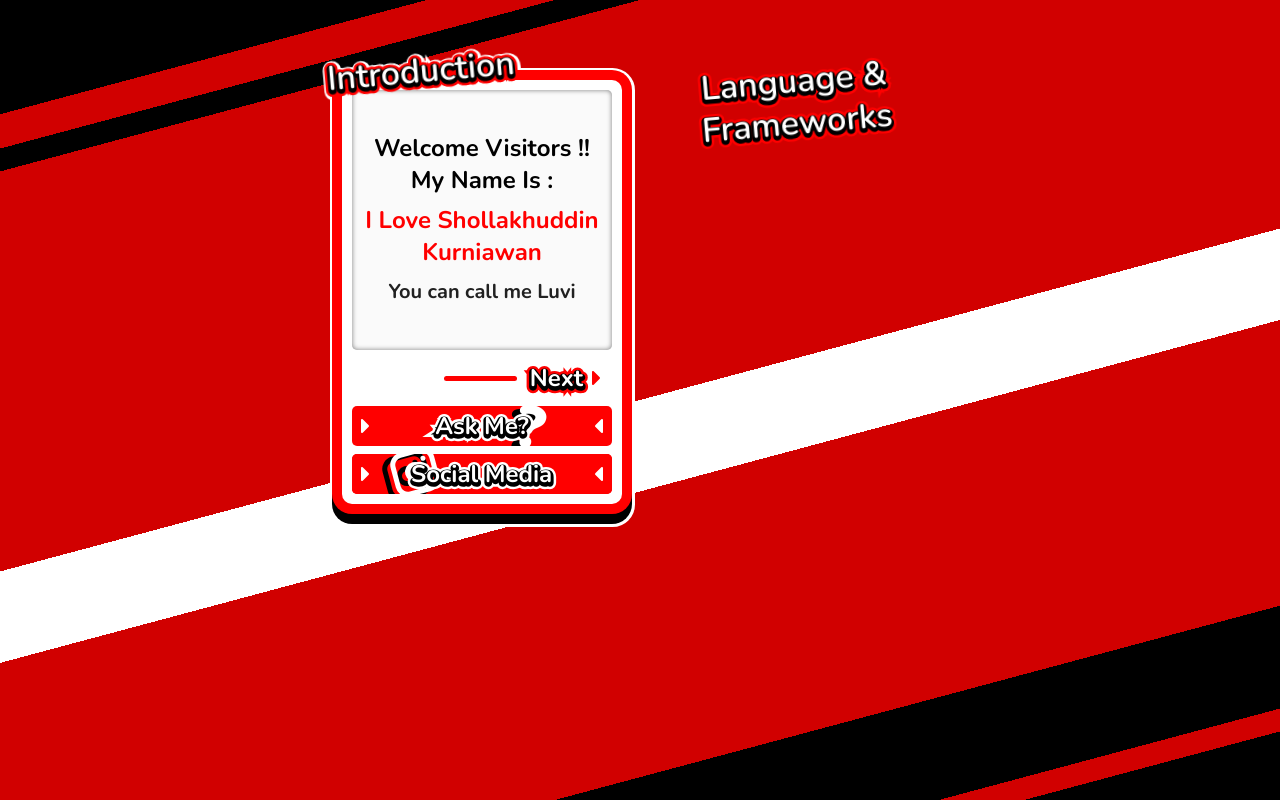
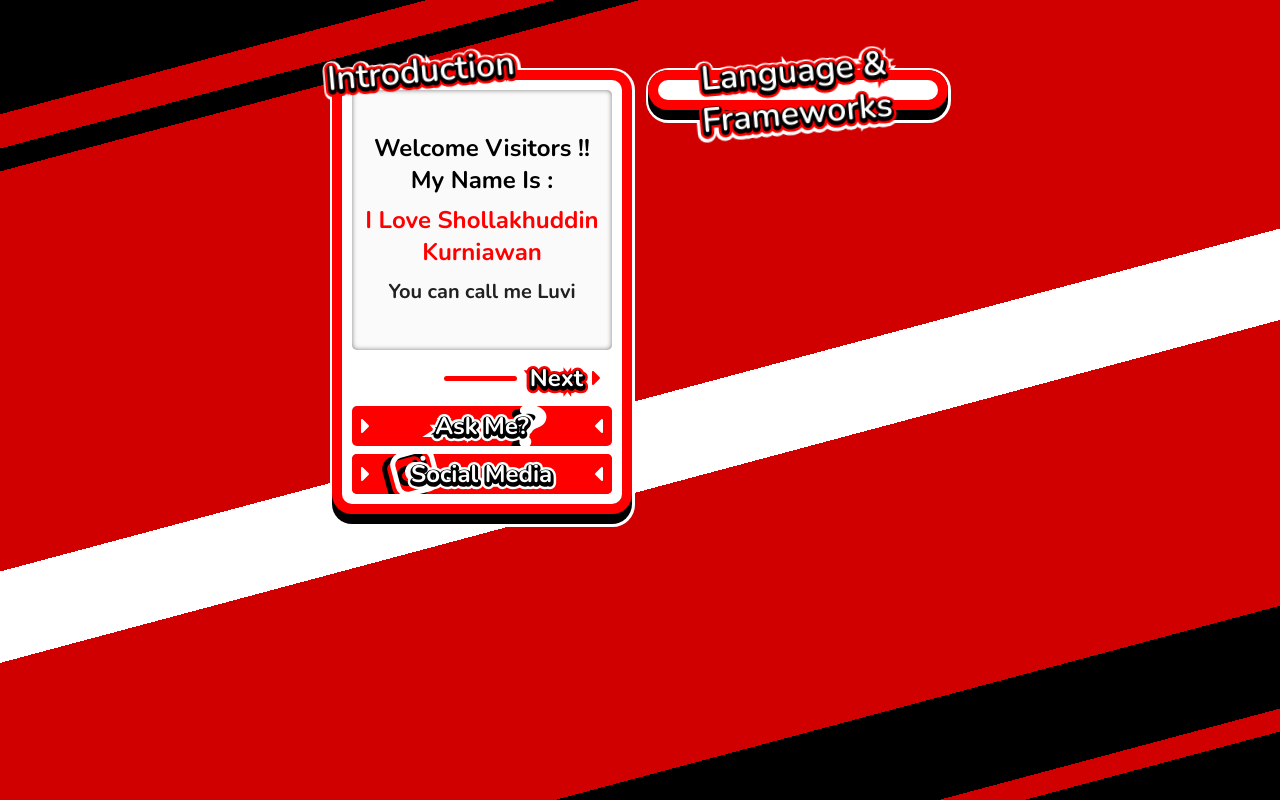
Before and after one commit to lluuvvii/my-personal-web-nextjs, a Next.js app: page / in a window 1280 px wide. Built offline with nearby package versions, Linux system fonts and the light colour scheme.

Commit message:
update card lang and framework

```diff
--- a/src/app/(Home)/page.tsx
+++ b/src/app/(Home)/page.tsx
@@ -15,7 +15,7 @@ const Home = () => {
           left: 0,
           background: 'linear-gradient(-15deg, black 6%, #d10000 6%, #d10000 8%, black 8%, black 17%, #d10000 17%, #d10000 42%, white 42%, white 50%, #d10000 50%, #d10000 85%, black 85%, black 87%, #d10000 87%, #d10000 90%, black 90%)',
         }} />
-        <Grid container spacing={2} justifyContent='center'>
+        <Grid container spacing={2} rowSpacing={3} justifyContent='center'>
           <Grid item>
             <IntroductionCard />
           </Grid>
--- a/src/app/components/techStack/TechSkillsCard.tsx
+++ b/src/app/components/techStack/TechSkillsCard.tsx
@@ -21,11 +21,97 @@ const TechSkillsCard = () => {
       transition={{
         type: 'spring',
         stiffness: 600,
-        damping: 35
+        damping: 35,
+        delay: 0.2
       }}
       sx={{
         width: 300
       }}>
+      <Box
+        component={motion.div}
+        initial={{ height: '55px' }}
+        animate={{ height: onHover || onTouch ? '50px' : '55px' }}
+        transition={{
+          type: 'spring',
+          stiffness: 600,
+          damping: 20
+        }}
+        sx={{
+          position: 'absolute',
+          backgroundColor: 'transparent',
+          borderRadius: '22.5px',
+          border: '5px solid white',
+          left: -2.5,
+          bottom: -2.5,
+          width: '305px'
+        }}>
+        <Typography
+          component={motion.div}
+          initial={{ scale: 0, rotate: -5 }}
+          animate={{ scale: 1 }}
+          transition={{
+            type: 'spring',
+            stiffness: 500,
+            damping: 30,
+            delay: 0.1
+          }}
+          variant='h4'
+          sx={{
+            position: 'absolute',
+            top: '-20px',
+            left: '-7px',
+            textAlign: 'center',
+            fontFamily: 'Nunito, Arial, sans-serif',
+            fontWeight: 600,
+            WebkitTextStroke: '15px white',
+            color: 'white',
+          }}>
+          Language & Frameworks
+        </Typography>
+      </Box>
+      <Box
+        component={motion.div}
+        initial={{ height: '50px' }}
+        animate={{ height: onHover || onTouch ? '40px' : '50px' }}
+        transition={{
+          type: 'spring',
+          stiffness: 600,
+          damping: 20
+        }}
+        sx={{
+          position: 'absolute',
+          backgroundColor: 'black',
+          borderRadius: '20px',
+          bottom: 0,
+          width: '100%'
+        }}>
+      </Box>
+      <Box
+        component={motion.div}
+        initial={{ y: -10 }}
+        animate={{ y: onHover || onTouch ? -5 : -10 }}
+        transition={{
+          type: 'spring',
+          stiffness: 600,
+          damping: 15
+        }}
+        sx={{
+          position: 'relative',
+          width: '300px',
+          padding: '10px',
+          backgroundColor: 'red',
+          borderRadius: '20px',
+        }}
+      >
+        <Box
+          sx={{
+            width: '100%',
+            position: 'relative',
+            borderRadius: '10px',
+            backgroundColor: 'white',
+            padding: '10px',
+          }}>
+        </Box>
         {/* title text */}
         <Typography
           component={motion.div}
@@ -96,6 +182,7 @@ const TechSkillsCard = () => {
           Language & Frameworks
         </Typography>
       </Box>
+    </Box>
   )
 }
 
```
Lines whose indentation alone changed are shown as unchanged.
